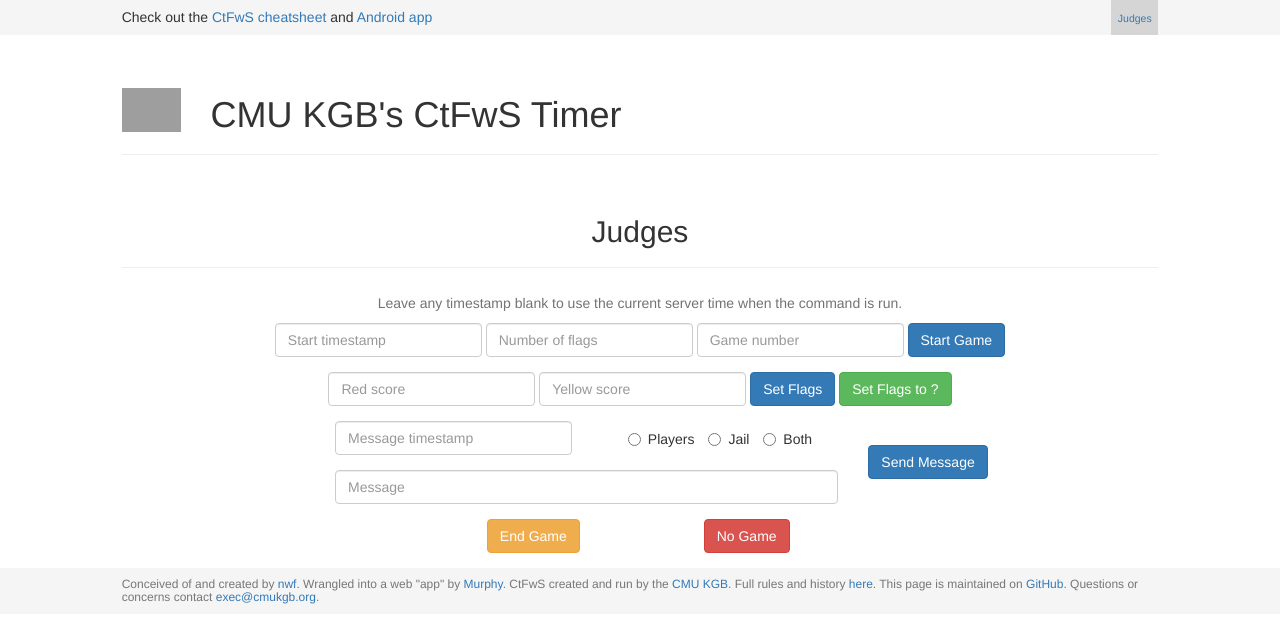
After one commit to cmukgb/ctfws-timer-web, a Django app: template templates/judge.html in a window 1280 px wide. The commit adds this page. Shown: the top 643 px of the page. Run offline with Django 3.2, Linux system fonts and the light colour scheme; the template is opened without the code that fills it, so the values that code supplies are empty; some libraries are stand-ins or nearby versions; grey boxes are pictures that could not be loaded.

Commit message:
Add initial judges view
Not all functionality yet implemented

```diff
--- a/templates/base.html
+++ b/templates/base.html
@@ -1,3 +1,4 @@
+{# This comment helps vim figure out this is a Django HTML file type #}
 <!DOCTYPE html>
 <html lang="en">
   <head>
@@ -19,10 +20,6 @@
     <![endif]-->
 
     <style>
-      .vertical-center {
-        display: flex;
-        align-items: center;
-      }
       .inline-block {
         display: inline-block;
       }
@@ -38,6 +35,16 @@
       }
       a.no-color {
         color: inherit;
+      }
+      @media (min-width: 768px) {
+        .vertical-center {
+          display: flex;
+          align-items: center;
+        }
+        .form-inline {
+          display: inline-block;
+          margin-bottom: 15px;
+        }
       }
     </style>
 
@@ -102,8 +109,22 @@
         </div>
 
       </div>
+      <div class="row vertical-center">
+
+        <div class="col-sm-offset-1 col-sm-10 col-xs-12">
+          <div class="page-header">
+            <h2 class="text-center">
+              {% block page_title %}
+              {% endblock %}
+            </h2>
+          </div>
+        </div>
+
+      </div>
+
       {% block container %}
       {% endblock %}
+
     </div>
 
     <footer class="bg-grey">
--- /dev/null
+++ b/templates/judge.html
@@ -0,0 +1,190 @@
+{% extends "base.html" %}
+
+{% block scripts %}
+    <script>
+      function post_form(e) {
+        e.preventDefault(); // Prevent normal form submission
+        $.post($(this).attr("action"), $(this).serialize());
+        $(this)[0].reset(); // Use [0] to get the underlying DOM object
+      }
+
+      $(document).ready(function () {
+        $(".form-ajax-submit").submit(post_form);
+      });
+    </script>
+{% endblock %}
+
+{% block page_title %}
+    Judges
+{% endblock %}
+
+{% block container %}
+    <div class="row vertical-center">
+      <div class="col-sm-offset-1 col-sm-10 col-xs-12">
+        <p class="text-center help-block">
+          Leave any timestamp blank to use the current server time when the
+          command is run.
+        </p>
+      </div>
+    </div>
+
+    <div class="row vertical-center">
+      <div class="col-sm-offset-1 col-sm-10 col-xs-12 text-center">
+
+        <form class="form-inline form-ajax-submit" method="post"
+            action="{% url 'judge' %}">
+          {% csrf_token %}
+
+          <div class="form-group">
+            <label class="sr-only" for="startTimeInput">
+              Start timestamp</label>
+            <input type="text" class="form-control" id="startTimeInput"
+                name="start_timestamp" placeholder="Start timestamp">
+          </div>
+
+          <div class="form-group">
+            <label class="sr-only" for="numFlagsInput">Number of flags</label>
+            <input type="text" class="form-control" id="numFlagsInput"
+                name="num_flags" placeholder="Number of flags">
+          </div>
+
+          <div class="form-group">
+            <label class="sr-only" for="gameNumInput">Game number</label>
+            <input type="text" class="form-control" id="gameNumInput"
+                name="game_num" placeholder="Game number">
+          </div>
+
+          <div class="form-group">
+            <button type="submit" class="btn btn-primary">
+              Start Game
+            </button>
+          </div>
+
+          <input type="hidden" name="command" value="start_game">
+        </form>
+
+      </div>
+    </div>
+
+    <hr class="visible-xs">
+
+    <div class="row vertical-center">
+      <div class="col-sm-offset-1 col-sm-10 col-xs-12 text-center">
+
+        <form class="form-inline form-ajax-submit" method="post"
+            action="{% url 'judge' %}">
+          {% csrf_token %}
+
+          <div class="form-group">
+            <label class="sr-only" for="redFlagsInput">Red score</label>
+            <input type="text" class="form-control" id="redFlagsInput"
+                name="red_flags" placeholder="Red score">
+          </div>
+
+          <div class="form-group">
+            <label class="sr-only" for="yellowFlagsInput">Yellow score</label>
+            <input type="text" class="form-control" id="yellowFlagsInput"
+                name="yellow_flags" placeholder="Yellow score">
+          </div>
+
+          <div class="form-group">
+            <button type="submit" class="btn btn-primary">
+              Set Flags
+            </button>
+          </div>
+
+          <input type="hidden" name="command" value="set_flags_number">
+        </form>
+
+        <form class="form-inline form-ajax-submit" method="post"
+            action="{% url 'judge' %}">
+          {% csrf_token %}
+          <div class="form-group">
+            <button type="submit" class="btn btn-success">
+              Set Flags to ?
+            </button>
+          </div>
+          <input type="hidden" name="command" value="set_flags_hidden">
+        </form>
+
+      </div>
+    </div>
+
+    <hr class="visible-xs">
+
+    <form class="form-ajax-submit" method="post" action="{% url 'judge' %}">
+      {% csrf_token %}
+      <div class="row vertical-center">
+
+        <div class="col-lg-offset-3 col-sm-offset-2 col-lg-5 col-sm-6 col-xs-12">
+          <div class="row vertical-center">
+            <div class="form-group col-xs-6">
+              <label class="sr-only" for="messageTimeInput">
+                Message timestamp
+              </label>
+              <input type="text" class="form-control" id="messageTimrInput"
+                  name="message_timestamp" placeholder="Message timestamp">
+            </div>
+
+            <div class="form-group text-center col-xs-6">
+              <label class="radio-inline">
+                <input type="radio" name="message_type" value="players"> Players
+              </label>
+              <label class="radio-inline">
+                <input type="radio" name="message_type" value="jail"> Jail
+              </label>
+              <label class="radio-inline">
+                <input type="radio" name="message_type" value="both"> Both
+              </label>
+            </div>
+          </div>
+
+          <div class="row">
+            <div class="form-group col-xs-12">
+              <label class="sr-only" for="messageInput">Message</label>
+              <input type="text" class="form-control" id="messageInput"
+                  name="message" placeholder="Message">
+            </div>
+          </div>
+        </div>
+
+        <div class="col-lg-1 col-sm-2 col-xs-12">
+          <div class="form-group">
+            <button type="submit" class="center-block btn btn-primary">
+              Send Message
+            </button>
+          </div>
+        </div>
+
+      </div>
+      <input type="hidden" name="command" value="send_message">
+    </form>
+
+    <hr class="visible-xs">
+
+    <div class="row vertical-center">
+      <div class="col-lg-offset-4 col-sm-offset-3 col-lg-2 col-sm-3 col-xs-6">
+        <form class="form-ajax-submit" method="post" action="{% url 'judge' %}">
+          {% csrf_token %}
+          <div class="form-group">
+            <button type="submit" class="center-block btn btn-warning">
+              End Game
+            </button>
+          </div>
+          <input type="hidden" name="command" value="end_game">
+        </form>
+      </div>
+
+      <div class="col-lg-2 col-sm-3 col-xs-6">
+        <form class="form-ajax-submit" method="post" action="{% url 'judge' %}">
+          {% csrf_token %}
+          <div class="form-group">
+            <button type="submit" class="center-block btn btn-danger">
+              No Game
+            </button>
+          </div>
+          <input type="hidden" name="command" value="no_game">
+        </form>
+      </div>
+    </div>
+{% endblock %}
```
Also changed, not shown: main/views.py (+27 -2 lines), templates/login.html (+4 -10 lines), templates/timer.html (+5 -12 lines).
